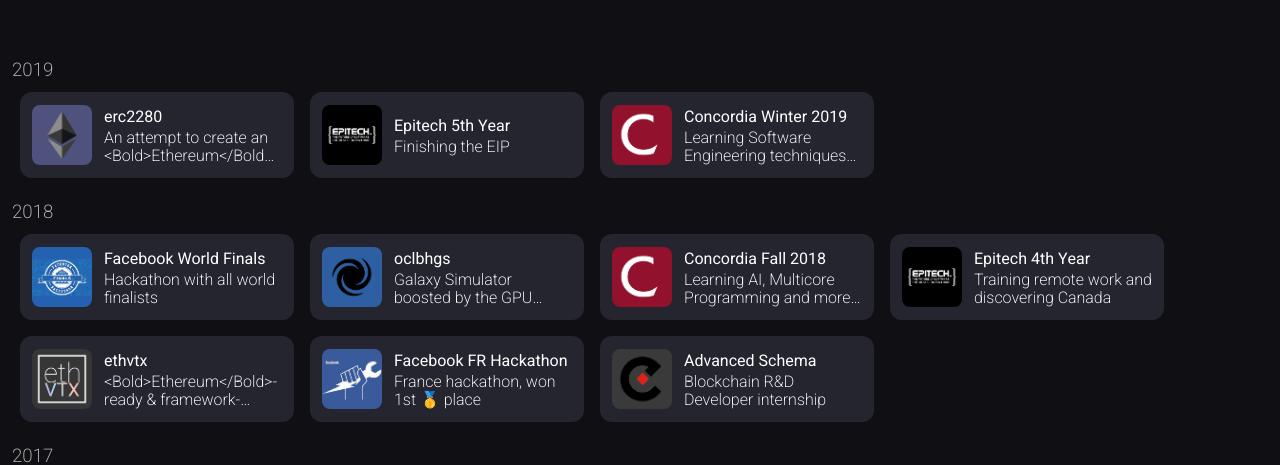
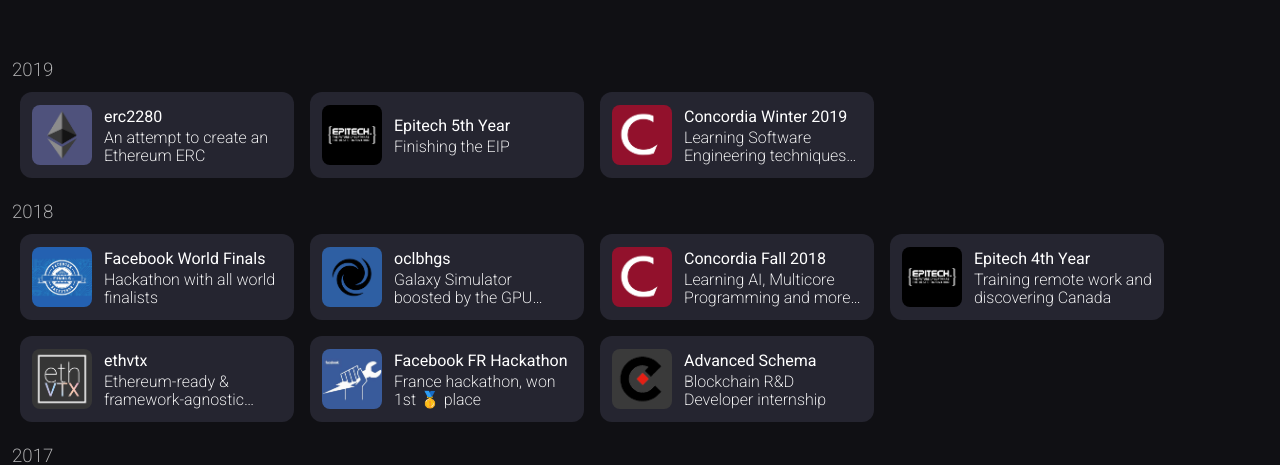
Before and after one commit to mortimr/me, a React (Create React App) app: page / in a window 1280 px wide. Shown: the part 2400-2865 px from the top of the page. Built offline with nearby package versions, Linux system fonts and the light colour scheme.

Commit message:
fix: find and replace error

```diff
--- a/src/computeSkills.tsx
+++ b/src/computeSkills.tsx
@@ -100,7 +100,7 @@
                 description: <Text>
                     <Bold>Ticket721</Bold> is a ticketing platform focusing on security and user experience.
                     Security is enhanced with 100% digital tickets, created as unique and 100%
-                    owned by the user on the <Bold><Bold>Ethereum</Bold> blockchain</Bold>. The tickets can be sold freely
+                    owned by the user on the <Bold>Ethereum blockchain</Bold>. The tickets can be sold freely
                     on a secured marketplace, lowering fraud drastically.
 
                     <br />
@@ -165,10 +165,10 @@
             {
                 name: 'erc2280',
                 image: 'ethereum.png',
-                subtitle: 'An attempt to create an <Bold>Ethereum</Bold> ERC',
+                subtitle: 'An attempt to create an Ethereum ERC',
                 description: <Text>
                     At one point in the development of Ticket721, the use of a token to exchange the tickets was mentioned.
-                    But in order to do so, we needed a new type of token, with extra methods. In <Bold><Bold>Ethereum</Bold></Bold>, tokens follow a standard
+                    But in order to do so, we needed a new type of token, with extra methods. In <Bold>Ethereum</Bold>, tokens follow a standard
                     called <Bold>ERC20</Bold>. To exchange any kind of tokens, you need to also have <Bold>Ether</Bold>, the core currency of the blockchain.
                     This is called <Bold>gas</Bold>, the fee for the transactions. It's a real issue when you only want to use your own token
                     (you cannot expect your users to have spare Ether for your app).
@@ -226,7 +226,7 @@
             {
                 name: 'ethvtx',
                 image: 'ethvtx.png',
-                subtitle: '<Bold>Ethereum</Bold>-ready & framework-agnostic redux store configuration',
+                subtitle: 'Ethereum-ready & framework-agnostic redux store configuration',
                 description: <Text>
                     In order to work with <Bold>Ethereum</Bold>, apps need to be connected to nodes. Nodes are what
                     keep the <Bold>Ethereum</Bold> blockchain alive, validate the transactions etc. To connect to these
@@ -389,7 +389,7 @@
                 </Text>,
                 start: new Date(Date.parse('07 Apr 2018')),
                 end: new Date(Date.parse('08 Apr 2018')),
-                link: 'https://www.epitech.eu/fr/actualites-evenements/facebook-global-hackathon-finals-epitech-polytechnique-blockchain-<Bold>Ethereum</Bold>-innovation/',
+                link: 'https://www.epitech.eu/fr/actualites-evenements/facebook-global-hackathon-finals-epitech-polytechnique-blockchain-ethereum-innovation/',
                 theme: '#395B9B',
                 skills: []
             },
```
